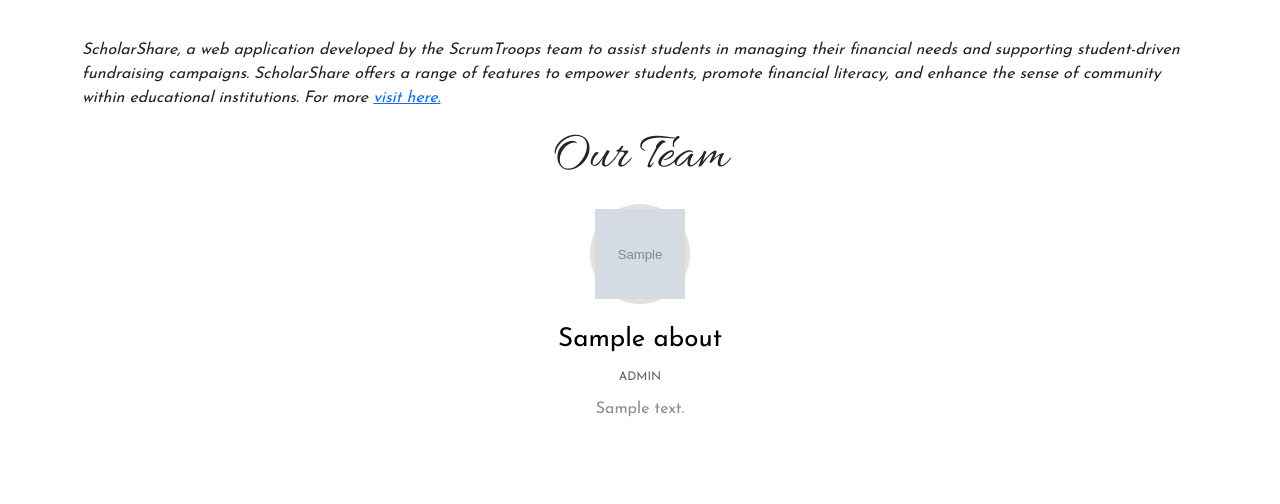
After one commit to mirzaaa101/ScholarShare, a Django app: page /about in a window 1280 px wide. The commit adds this page. Shown: the top 504 px of the page. Run offline with Django 4.2, Linux system fonts and the light colour scheme; tables that the repository leaves empty hold one stand-in row (values such as "Sample post"); grey boxes marked "Sample" are stand-in pictures.

Commit message:
Update: Dynamic About Us Page Added

```diff
--- a/ScholarShare/main/admin.py
+++ b/ScholarShare/main/admin.py
@@ -1,6 +1,8 @@
 from django.contrib import admin
 from .models import NewUser
 from .models import FAQ
+from .models import About
 
 admin.site.register(NewUser)
 admin.site.register(FAQ)
+admin.site.register(About)
--- a/ScholarShare/main/models.py
+++ b/ScholarShare/main/models.py
@@ -11,8 +11,13 @@ class NewUser(models.Model):
     profile_photo = models.ImageField(upload_to='Files/profile_photos/')
     uiuid = models.ImageField(upload_to='Files/uiuid_photos/')
     nid = models.ImageField(upload_to='Files/nid_photos/')
-    is_active = models.BooleanField(default=False)
     confirmation_token = models.CharField(max_length=100, blank=True, null=True)
+    userid = models.CharField(max_length=20, blank=True, null=True)
+
+
+    def save(self, *args, **kwargs):
+        self.userid = self.full_name.split()[0] + self.phone[5:9]
+        super().save(*args, **kwargs)
 
 
     def __str__(self):
@@ -27,3 +32,18 @@ class FAQ(models.Model):
 
     def __str__(self):
         return f"{self.question}"
+
+
+
+class About(models.Model):
+    dev_img = models.ImageField(upload_to='Files/Teams/')
+    dev_name = models.CharField(max_length=100)
+    dev_role = models.CharField(max_length=50)
+    dev_description = models.CharField(max_length=300)
+
+
+    def __str__(self):
+        return f"{self.dev_name}"
+
+    class Meta:
+        verbose_name_plural = 'About'
--- /dev/null
+++ b/ScholarShare/main/templates/about.html
@@ -0,0 +1,108 @@
+{% load static %}
+<!DOCTYPE html>
+<html lang="en">
+
+<head>
+    <meta charset="UTF-8">
+    <title>About</title>
+    <link href="https://cdn.jsdelivr.net/npm/bootstrap@5.0.2/dist/css/bootstrap.min.css" rel="stylesheet"
+    integrity="sha384-EVSTQN3/azprG1Anm3QDgpJLIm9Nao0Yz1ztcQTwFspd3yD65VohhpuuCOmLASjC" crossorigin="anonymous">
+    <style>
+        @import url('https://fonts.googleapis.com/css?family=Allura|Josefin+Sans');
+
+        * {
+            margin: 0;
+            padding: 0;
+            box-sizing: border-box;
+        }
+
+        body {
+            background: white;
+            font-family: 'Josefin Sans', sans-serif;
+        }
+
+        .wrapper {
+            margin-top: 3%;
+        }
+
+        .wrapper h1 {
+            font-family: 'Allura', cursive;
+            font-size: 52px;
+            margin-bottom: 60px;
+            text-align: center;
+        }
+
+        .team {
+            display: flex;
+            justify-content: center;
+            width: auto;
+            text-align: center;
+            flex-wrap: wrap;
+        }
+
+        .team .team_member {
+            background: #fff;
+            margin: 5px;
+            margin-bottom: 50px;
+            width: 400px;
+            padding: 20px;
+            line-height: 20px;
+            color: #8e8b8b;
+            position: relative;
+        }
+
+        .team .team_member h3 {
+            color: black;
+            font-size: 26px;
+            margin-top: 50px;
+        }
+
+        .team .team_member p.role {
+            color: #625f5f;
+            margin: 12px 0;
+            font-size: 12px;
+            text-transform: uppercase;
+        }
+
+        .team .team_member .team_img {
+            position: absolute;
+            top: -50px;
+            left: 50%;
+            transform: translateX(-50%);
+            width: 100px;
+            height: 100px;
+            border-radius: 50%;
+            background: #e4e1e1;
+        }
+
+        .team .team_member .team_img img {
+            width: 100px;
+            height: 100px;
+            padding: 5px;
+        }
+    </style>
+</head>
+
+<body>
+    <div class="wrapper">
+        <div class="container">
+            <p class="fst-italic fs-6">ScholarShare, a web application developed by the ScrumTroops team to assist students in managing their financial needs and supporting student-driven fundraising campaigns. ScholarShare offers a range of features to empower students, promote financial literacy, and enhance the sense of community within educational institutions. For more <a href="https://github.com/mirzaaa101/ScholarShare">visit here.</a></p>
+           <h6> </h6>
+        </div>
+        <h1>Our Team</h1>
+        <div class="team">
+            {% for dev in devs %}
+            <div class="team_member">
+                <div class="team_img">
+                    <img src="{{ dev.dev_img.url }}" alt="Team_image">
+                </div>
+                <h3>{{ dev.dev_name }}</h3>
+                <p class="role">{{ dev.dev_role}}</p>
+                <p>{{ dev.dev_description }}</p>
+            </div>
+            {%endfor%}
+        </div>
+    </div>
+</body>
+
+</html>
--- a/ScholarShare/main/templates/faqs.html
+++ b/ScholarShare/main/templates/faqs.html
@@ -43,7 +43,7 @@
     }
 
     .accordion .accordion-item button[aria-expanded='true'] {
-        border-bottom: 1px solid #03b5d2;
+        border-bottom: 1px solid darkgray;
         font-weight: bold;
     }
 
--- a/ScholarShare/main/urls.py
+++ b/ScholarShare/main/urls.py
@@ -1,5 +1,9 @@
 from django.urls import path
 from . import views
+from django.conf import settings
+from django.conf.urls.static import static
+
+
 
 urlpatterns = [
     path('',views.welcoming_page, name='welcoming_page' ),
@@ -8,5 +12,8 @@ urlpatterns = [
     path('login',views.login_user, name='login' ),
     path('logout',views.logout_user, name='logout' ),
     path('faqs',views.faqs, name='faqs' ),
+    path('about',views.about, name='about' ),
     path('redirect-to-core/', views.redirect_to_core, name='redirect_to_core'),
 ]
+
+urlpatterns += static(settings.MEDIA_URL, document_root=settings.MEDIA_ROOT)
--- a/ScholarShare/main/views.py
+++ b/ScholarShare/main/views.py
@@ -2,7 +2,7 @@ from django.shortcuts import render, redirect
 from django.contrib.auth import authenticate, login, logout
 from django.contrib import messages
 from django.contrib.auth.models import User
-from.models import NewUser, FAQ
+from.models import NewUser, FAQ, About
 from ScholarShare import settings
 from django.core.mail import send_mail,EmailMessage
 from django.contrib.sites.shortcuts import get_current_site
@@ -129,3 +129,7 @@ def redirect_to_core(request, user):
 def faqs(request):
     faqs = FAQ.objects.all()
     return render(request,'faqs.html', {'faqs':faqs})
+
+def about(request):
+    devs = About.objects.all()
+    return render(request,'about.html', {'devs':devs})
```
Also changed, not shown: ScholarShare/main/templates/welcoming_page.html (+6 -1 lines), ScholarShare/Files/Teams/sagor.png (added), ScholarShare/Files/Teams/sanjana.png (added), ScholarShare/Files/Teams/shanto.png (added), ScholarShare/Files/nid_photos/test_AlMiWds.png (added), ScholarShare/Files/profile_photos/test_OOUimNz.png (added), ScholarShare/Files/uiuid_photos/test_9r3EiDE.png (added), ScholarShare/main/migrations/0005_remove_newuser_is_active_newuser_userid.py (added), ScholarShare/main/migrations/0006_about.py (added), 2 other files.
